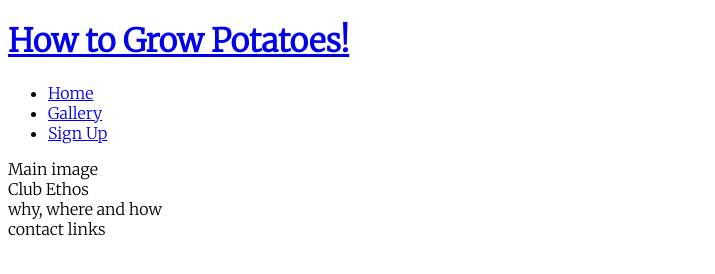
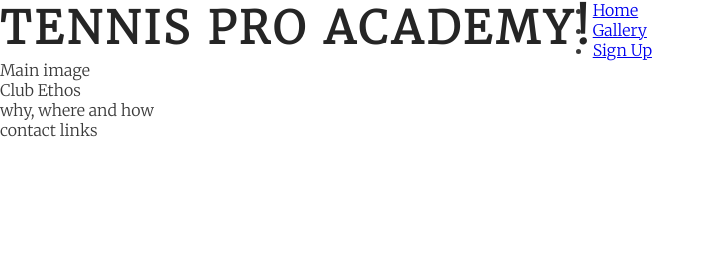
Before and after one commit to JoelLeonGfeller/Tennis-Partner, a plain HTML site: page index.html in a window 1280 px wide. Shown: the whole page, without its empty margins (0-715 px from the left). Drawn offline with Linux system fonts and the light colour scheme.

Commit message:
made logo float

```diff
--- a/assets/css/style.css
+++ b/assets/css/style.css
@@ -1,5 +1,27 @@
 @import url('https://fonts.googleapis.com/css2?family=Merriweather:ital,wght@0,300;1,300&display=swap');
+
+* {
+    margin: 0;
+    padding: 0;
+    border: none;
+}
 
 body {
     font-family: Merriweather, sans-serif;
+    font-weight: 300;
+    color: #3a3a3a;
 }
+
+/* heading and logo */
+
+h1, h2 {
+    font-family: Merriweather, sans-serif;
+    text-transform: uppercase;
+    letter-spacing: 4px;
+    color: #252525;
+}
+
+#logo {
+    float: left;
+    font-size: 280%;
+}
--- a/index.html
+++ b/index.html
@@ -5,16 +5,16 @@
     <meta charset="UTF-8">
     <meta http-equiv="X-UA-Compatible" content="IE=edge">
     <meta name="viewport" content="width=device-width, initial-scale=1.0">
-    <meta name="description" content="instructions on how to grow potatoes">
-    <meta name="keywords" content="growing potatoes">
+    <meta name="description" content="Make People Tennis Freaks">
+    <meta name="keywords" content="Play Tennis">
     <link rel="stylesheet" href="assets/css/style.css">
-    <title>How to Grow Potatoes!</title>
+    <title>Tennis Pro!</title>
 </head>
 
 <body>
     <header>
         <a href="index.html">
-            <h1>How to Grow Potatoes!</h1>
+            <h1 id="logo">Tennis Pro Academy!</h1>
         </a>
         <nav>
             <ul>
```
